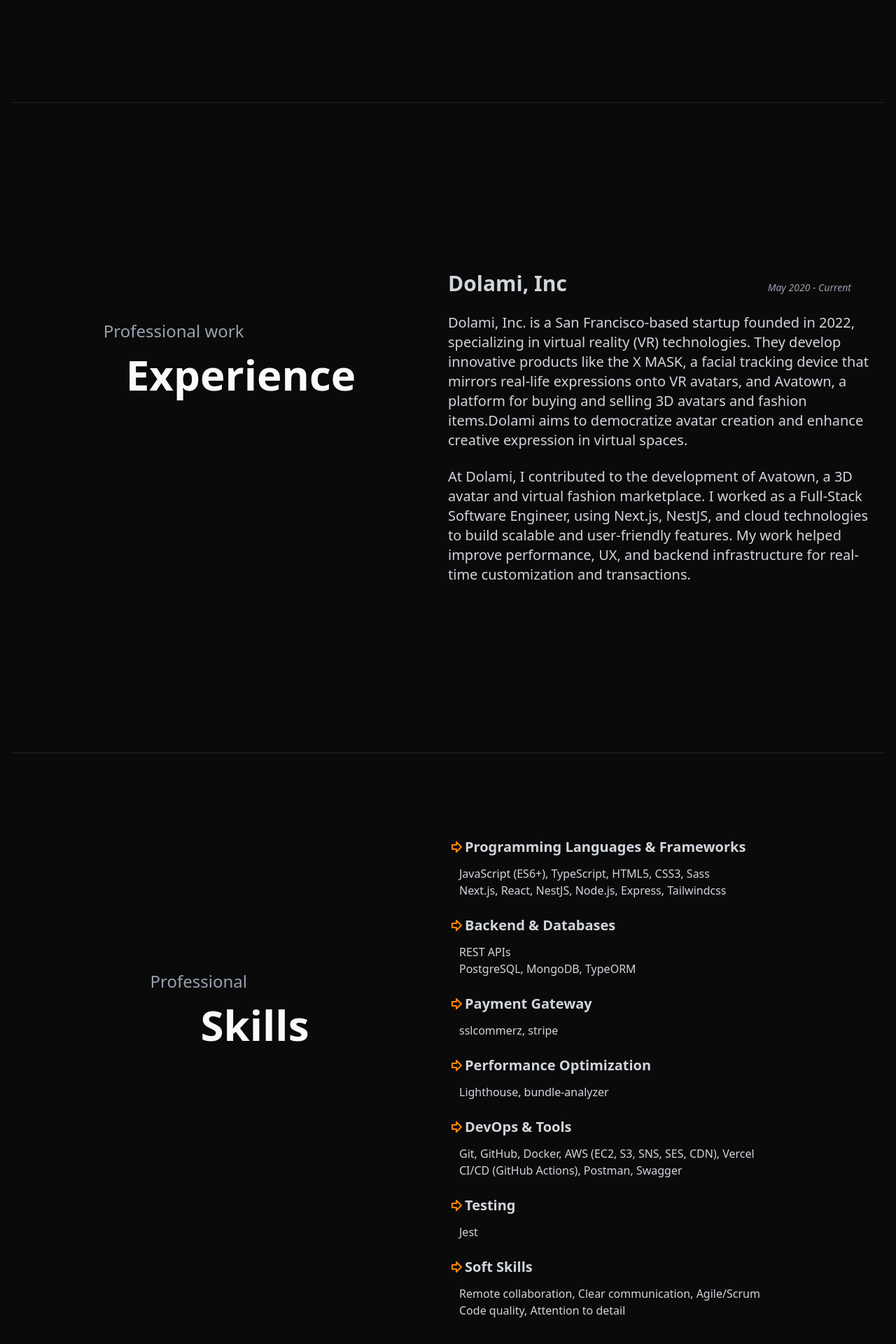
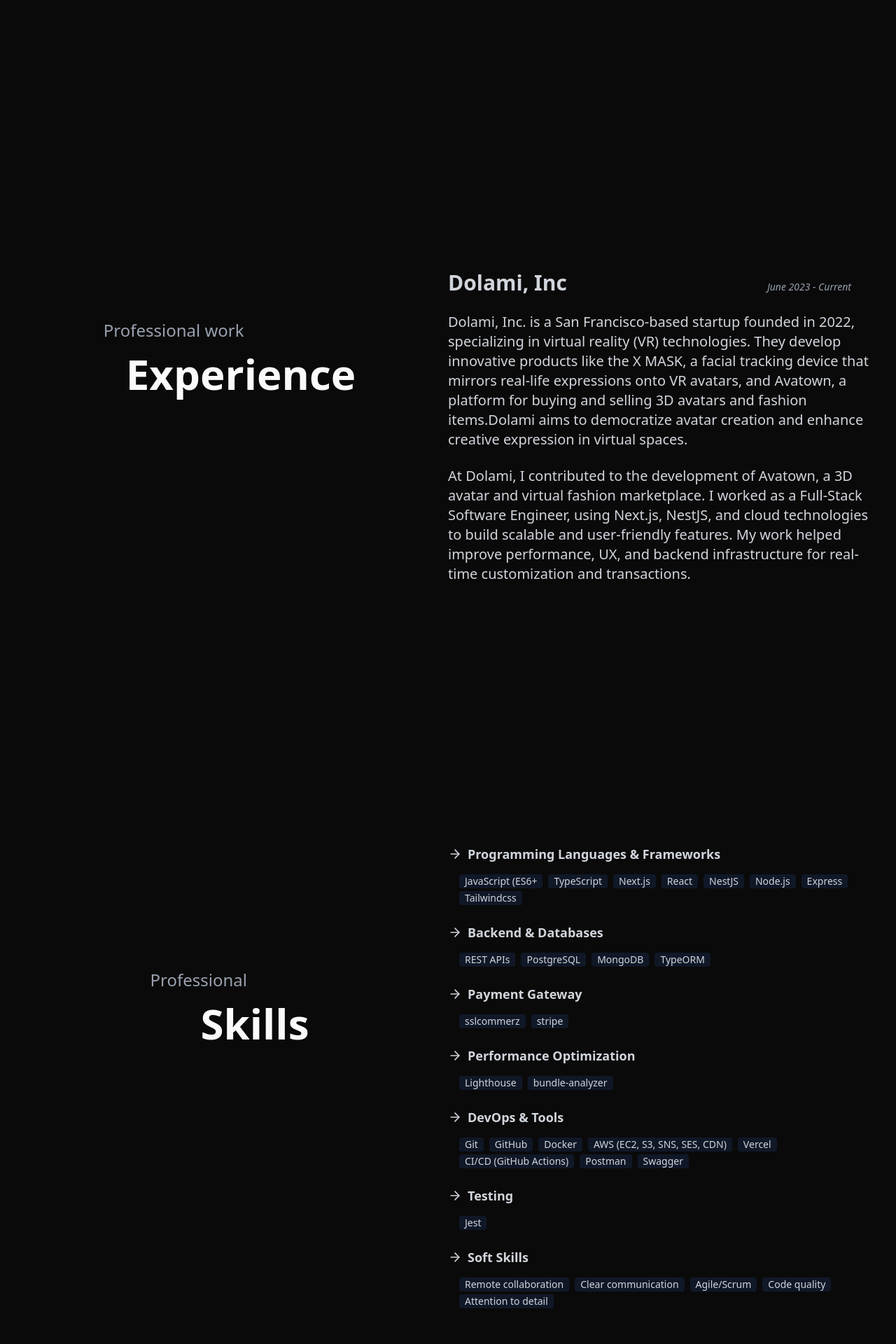
Before and after one commit to sajib-hosen/sajib, a Next.js app: page / in a window 1280 px wide. Shown: the part 806-2726 px from the top of the page at 70% size. Built offline with nearby package versions, Linux system fonts and the light colour scheme.

Commit message:
working on updating postfolio

```diff
--- a/app/globals.css
+++ b/app/globals.css
@@ -44,7 +44,7 @@
 }
 
 .content-w {
-  @apply mx-auto max-w-[1600px];
+  @apply mx-auto max-w-[1400px];
 }
 
 :root {
--- a/app/layout.tsx
+++ b/app/layout.tsx
@@ -2,7 +2,7 @@
 import { Geist, Geist_Mono } from "next/font/google";
 import "./globals.css";
 import TopNav from "@/components/shared/top-nav";
-import { MY_NAME } from "@/constent";
+import { MY_NAME, SAJIB_ICON } from "@/constent";
 
 const geistSans = Geist({
   variable: "--font-geist-sans",
@@ -43,6 +43,23 @@
     "Clean Code",
     "Modern Web Development",
   ],
+  openGraph: {
+    images: [
+      {
+        url: SAJIB_ICON, // path to your Open Graph image
+        width: 1200,
+        height: 630,
+        alt: "Sajib Hosen Portfolio Preview",
+      },
+    ],
+  },
+  twitter: {
+    card: "summary_large_image",
+    images: [SAJIB_ICON],
+    title: MY_NAME,
+    description:
+      "Full stack web developer specializing in MERN stack, Next.js, and NestJS.",
+  },
 };
 
 export default function RootLayout({
--- a/app/page.tsx
+++ b/app/page.tsx
@@ -1,7 +1,7 @@
 import TimeStamp from "@/components/shared/time-stamp";
 import { LIGHTHOUSE, MY_NAME, PROFESSION } from "@/constent";
 import { projects_data, skills_data, social_links_data } from "@/data/data";
-import { ArrowBigRight } from "lucide-react";
+import { ArrowRight } from "lucide-react";
 import Image from "next/image";
 import Link from "next/link";
 import React from "react";
@@ -16,18 +16,12 @@
   return (
     <div className=" space-y-3">
       <h1 className=" font-bold flex items-center">
-        <ArrowBigRight className=" text-orange-400" />
-        <span className=" text-lg sm:text-xl">{title}</span>
+        <ArrowRight size={20} className=" mr-2" />
+        <span className=" text-lg">{title}</span>
       </h1>
-      <ul className=" ml-4">
-        {skills.length
-          ? skills.map((e, i) => (
-              <li key={i} className=" ">
-                <span>{e}</span>
-              </li>
-            ))
-          : null}
-      </ul>
+      <div className=" ml-4 space-x-2 ">
+        {skills.length ? skills.map((e, i) => <Tag key={i} label={e} />) : null}
+      </div>
     </div>
   );
 };
@@ -44,7 +38,7 @@
   right: React.ReactNode;
 }) => {
   return (
-    <div className=" flex flex-col sm:flex-row sm:border-b pb-4 sm:pb-16 ">
+    <div className=" flex flex-col sm:flex-row  pb-4 sm:pb-16 ">
       <div className="w-full sm:w-1/2">
         <div className="sticky top-[83px] flex justify-center items-center min-h-[150px] sm:min-h-[calc(100vh-200px)]">
           {left}
@@ -77,33 +71,17 @@
           <>
             <h1 className="text-xl sm:text-2xl text-gray-300 ">
               <span className="text-2xl text-white px-2">&quot;</span>
-              {/* {`I'm a ${PROFESSION}, with 3 years of experience
-                            building scalable and high-performance web
-                            applications. I specialize in modern
-                            JavaScript/TypeScript frameworks like Next.js and
-                            NestJS, with a strong focus on full-stack
-                            development. I’m passionate about writing clean,
-                            maintainable code and optimizing both frontend and
-                            backend performance to ensure fast, efficient
-                            applications. I've worked remotely with
-                            international teams and thrive in fast-paced,
-                            collaborative environments.`} */}
               I&apos;m a developer at{" "}
               <Link className=" text-gray-500" href={"https://www.dolami.co/"}>
                 Dolami, Inc.
               </Link>
-              , where I specialize in building modern web applications using
-              Next.js for the frontend and Nest.js for the backend. I&apos;m
-              passionate about creating optimized, scalable, and user-friendly
-              applications that deliver real value.
+              , where I work with Next.js and Nest.js. I&apos;m passionate about
+              creating optimized, scalable, and user-friendly applications for
+              users.
               <span className="text-2xl text-white px-2">&quot;</span>
             </h1>
 
             <div className=" gap-4 flex flex-wrap items-center">
-              {/* <button className=" h-10 px-4 cursor-pointer flex justify-center items-center rounded-full hover:bg-gray-700 bg-gray-800">
-                Get resume
-              </button> */}
-
               {social_links_data.length
                 ? social_links_data.map((lnk) => (
                     <Link key={lnk.link} target="_block" href={lnk.link}>
@@ -117,6 +95,7 @@
                   ))
                 : null}
             </div>
+            <div className=" h-24"></div>
           </>
         }
       />
@@ -140,7 +119,7 @@
                   </h1>
                 </Link>
                 <p className=" text-sm text-gray-400 italic pr-0 sm:pr-8">
-                  May 2020 - Current
+                  June 2023 - Current
                 </p>
               </div>
               <p className="text-lg sm:text-xl">
@@ -194,7 +173,7 @@
         }
       />
 
-      <div className="border-b text-gray-300 ">
+      <div className="text-gray-300 ">
         <h1 className="pr-16 text-center text-2xl font-bold ">Performance</h1>
         <p className=" text-gray-400 text-2xl text-center">&</p>
         <h1 className="pl-16 text-center mb-10 text-3xl font-bold ">
@@ -261,6 +240,18 @@
         }
       />
 
+      <div className=" border-t"></div>
+
+      <div className=" flex justify-center ">
+        <div className=" flex gap-4 text-gray-500">
+          {social_links_data.map((e) => (
+            <Link key={e.short_url} href={e.link}>
+              {e.title}
+            </Link>
+          ))}
+        </div>
+      </div>
+
       <TimeStamp />
     </div>
   );
--- a/data/data.tsx
+++ b/data/data.tsx
@@ -43,27 +43,39 @@
   {
     title: "Programming Languages & Frameworks",
     skills: [
-      "JavaScript (ES6+), TypeScript, HTML5, CSS3, Sass",
-      "Next.js, React, NestJS, Node.js, Express, Tailwindcss",
+      "JavaScript (ES6+",
+      "TypeScript",
+      "Next.js",
+      "React",
+      "NestJS",
+      "Node.js",
+      "Express",
+      "Tailwindcss",
     ],
   },
   {
     title: "Backend & Databases",
-    skills: ["REST APIs", "PostgreSQL, MongoDB, TypeORM"],
+    skills: ["REST APIs", "PostgreSQL", "MongoDB", "TypeORM"],
   },
   {
     title: "Payment Gateway",
-    skills: ["sslcommerz, stripe"],
+    skills: ["sslcommerz", "stripe"],
   },
   {
     title: "Performance Optimization",
-    skills: ["Lighthouse, bundle-analyzer"],
+    skills: ["Lighthouse", "bundle-analyzer"],
   },
   {
     title: "DevOps & Tools",
     skills: [
-      "Git, GitHub, Docker, AWS (EC2, S3, SNS, SES, CDN), Vercel",
-      "CI/CD (GitHub Actions), Postman, Swagger",
+      "Git",
+      "GitHub",
+      "Docker",
+      "AWS (EC2, S3, SNS, SES, CDN)",
+      "Vercel",
+      "CI/CD (GitHub Actions)",
+      "Postman",
+      "Swagger",
     ],
   },
   {
@@ -73,8 +85,11 @@
   {
     title: "Soft Skills",
     skills: [
-      "Remote collaboration, Clear communication, Agile/Scrum",
-      "Code quality, Attention to detail",
+      "Remote collaboration",
+      "Clear communication",
+      "Agile/Scrum",
+      "Code quality",
+      "Attention to detail",
     ],
   },
 ];
```
